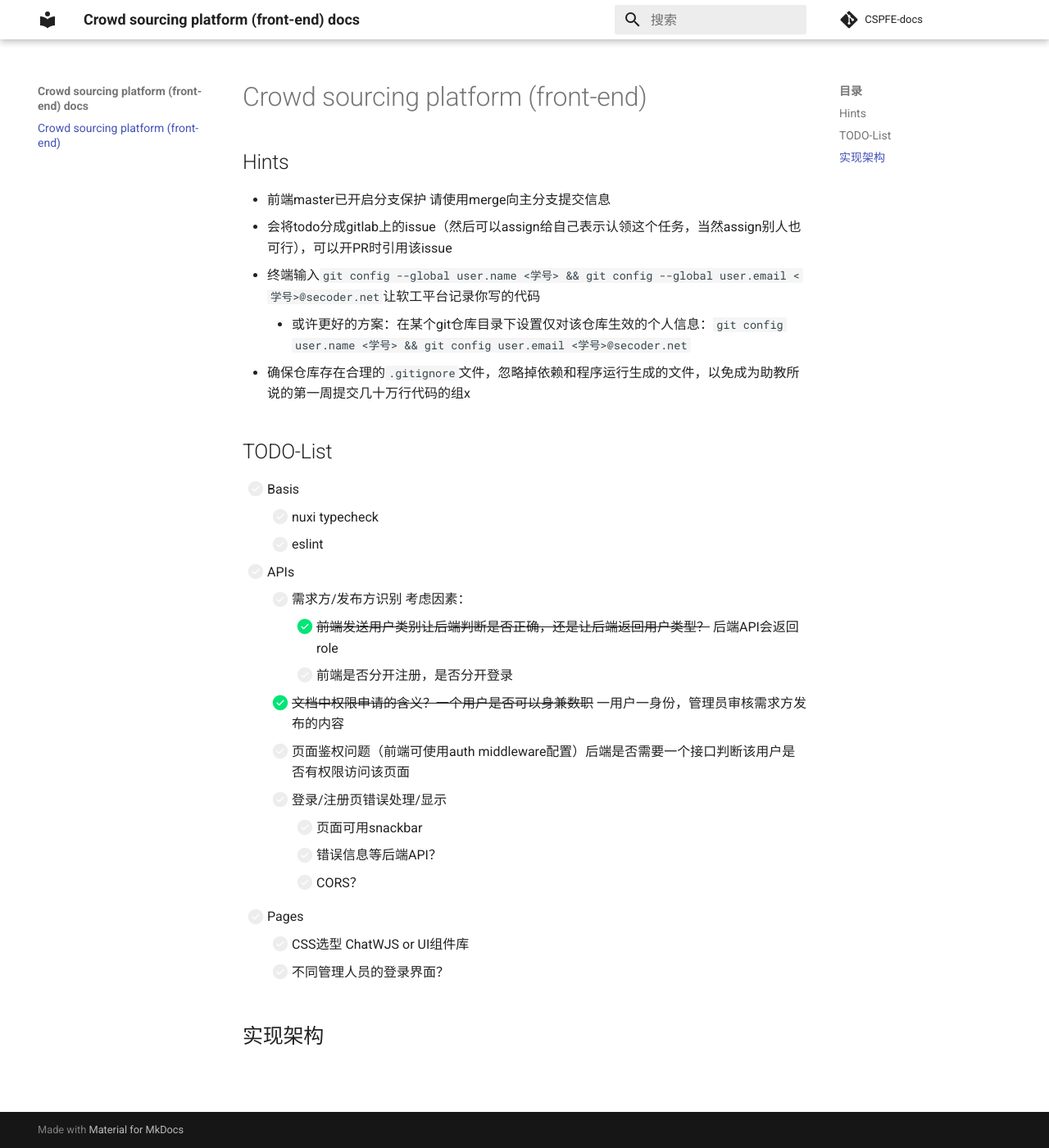
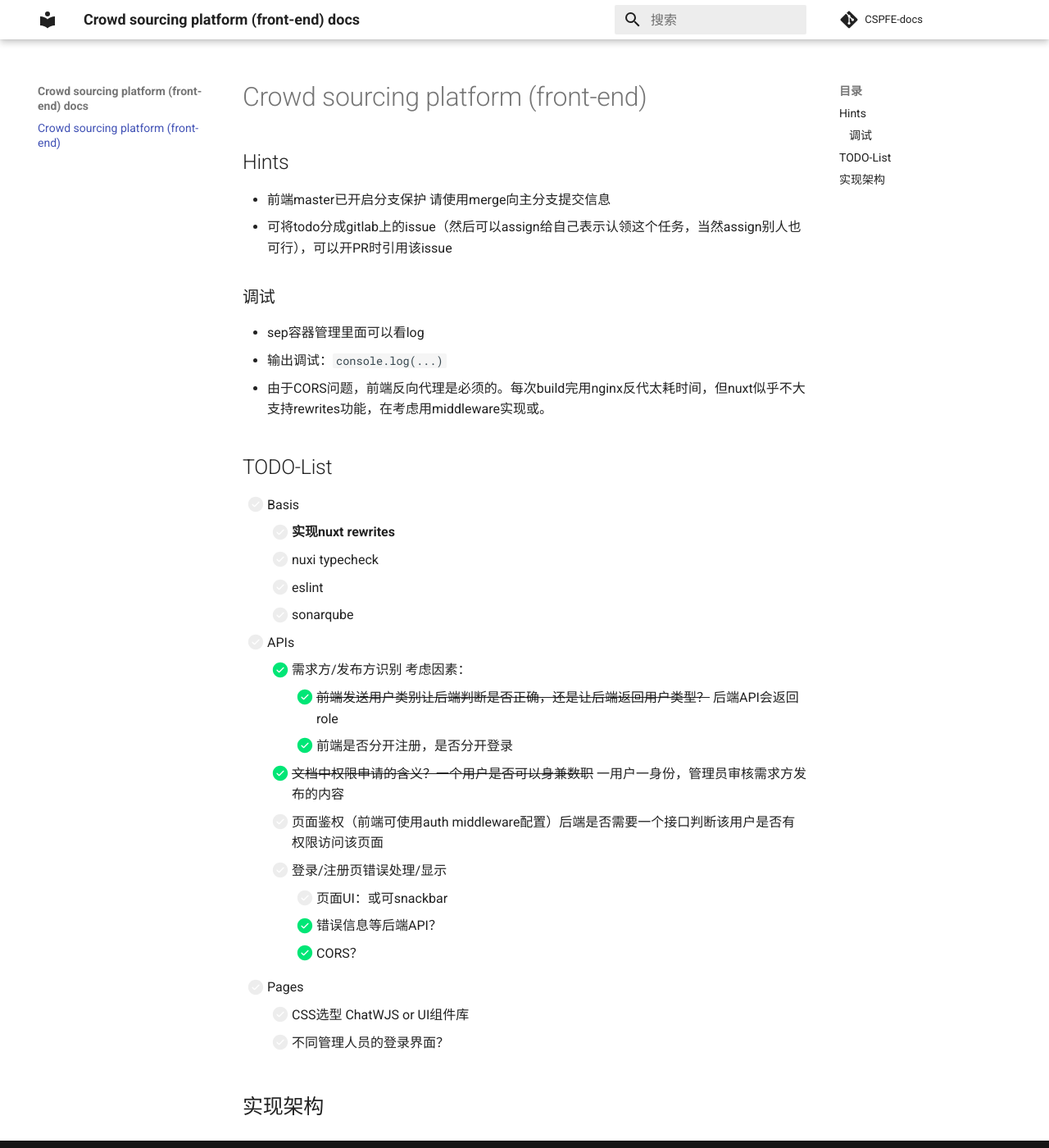
Before and after one commit to syniox/CSFE-docs, an MkDocs documentation site: the page built from docs/index.md, in a window 1280 px wide and 1400 px high. Shown: the whole window at 82% size. Built offline with MkDocs 1.6.1 and Material for MkDocs 9.7.7, drawn with Linux system fonts in a browser that asks for light colours; comment, search, counter and statistics services are not loaded.

Commit message:
Update index.md

```diff
--- a/docs/index.md
+++ b/docs/index.md
@@ -3,26 +3,32 @@
 ## Hints
 
 - 前端master已开启分支保护 请使用merge向主分支提交信息
-- 会将todo分成gitlab上的issue（然后可以assign给自己表示认领这个任务，当然assign别人也可行），可以开PR时引用该issue
-- 终端输入`git config --global user.name <学号> && git config --global user.email <学号>@secoder.net`让软工平台记录你写的代码
-    - 或许更好的方案：在某个git仓库目录下设置仅对该仓库生效的个人信息：`git config user.name <学号> && git config user.email <学号>@secoder.net`
-- 确保仓库存在合理的`.gitignore`文件，忽略掉依赖和程序运行生成的文件，以免成为助教所说的第一周提交几十万行代码的组x
+- 可将todo分成gitlab上的issue（然后可以assign给自己表示认领这个任务，当然assign别人也可行），可以开PR时引用该issue
+
+### 调试
+
+- sep容器管理里面可以看log
+- 输出调试：`console.log(...)`
+- 由于CORS问题，前端反向代理是必须的。每次build完用nginx反代太耗时间，但nuxt似乎不大支持rewrites功能，在考虑用middleware实现或。
 
 ## TODO-List
 
+
 - [ ] Basis
+    - [ ] **实现nuxt rewrites**
     - [ ] nuxi typecheck
     - [ ] eslint
+    - [ ] sonarqube
 - [ ] APIs
-    - [ ] 需求方/发布方识别 考虑因素：
+    - [x] 需求方/发布方识别 考虑因素：
         - [x] ~~前端发送用户类别让后端判断是否正确，还是让后端返回用户类型？~~ 后端API会返回role
-        - [ ] 前端是否分开注册，是否分开登录
+        - [x] 前端是否分开注册，是否分开登录
     - [x] ~~文档中权限申请的含义？一个用户是否可以身兼数职~~ 一用户一身份，管理员审核需求方发布的内容
-    - [ ] 页面鉴权问题（前端可使用auth middleware配置）后端是否需要一个接口判断该用户是否有权限访问该页面
+    - [ ] 页面鉴权（前端可使用auth middleware配置）后端是否需要一个接口判断该用户是否有权限访问该页面
     - [ ] 登录/注册页错误处理/显示
-        - [ ] 页面可用snackbar
-        - [ ] 错误信息等后端API？
-        - [ ] CORS？
+        - [ ] 页面UI：或可snackbar
+        - [x] 错误信息等后端API？
+        - [x] CORS？
 - [ ] Pages
     - [ ] CSS选型 ChatWJS or UI组件库
     - [ ] 不同管理人员的登录界面？
```
